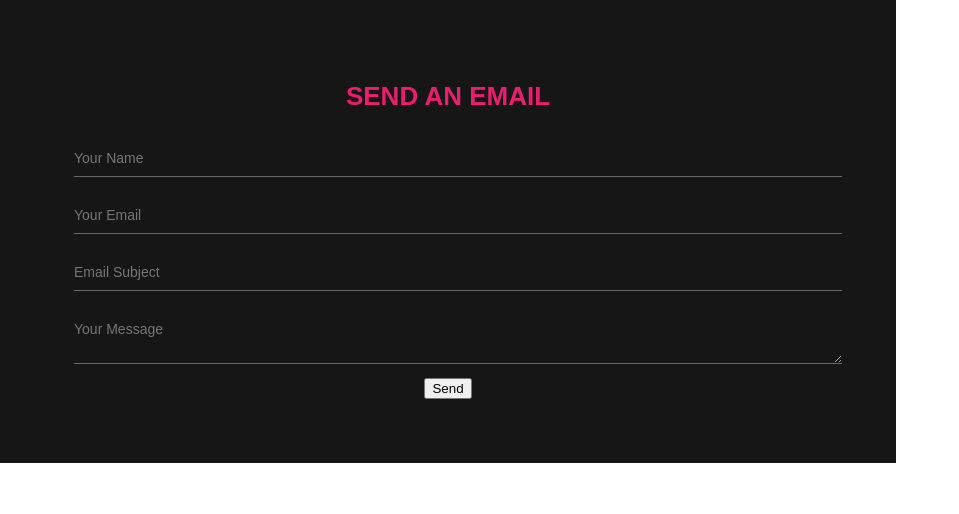
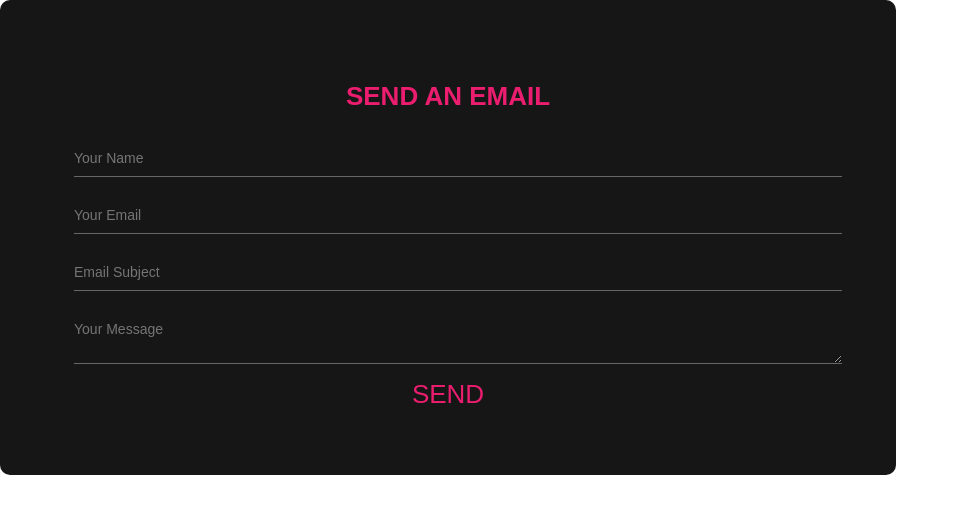
Before and after one commit to paigewortmann/coach-staz-portfolio, a React (Create React App) app in the folder my-app/: page / in a window 1280 px wide. Shown: the top 514 px of the page, without its empty margins (0-959 px from the left). Built offline with nearby package versions, Linux system fonts and the light colour scheme.

Commit message:
contact form is finished.

```diff
--- a/my-app/src/componentStyles/contactFormStyle.css
+++ b/my-app/src/componentStyles/contactFormStyle.css
@@ -26,11 +26,31 @@
     transition: border-color .2s;
 }
 
+.field:focus {
+    border-bottom-color: #ddd;
+}
+
 .box {
     background-color: #161616;
     padding: 5%;
+    border-radius: 10px;
 }
 
 label {
     color: #ea1d6f;
 }
+
+.button {
+    color: #ea1d6f;
+    text-transform: uppercase;
+    font-size: 26px;
+    background: none;
+    border: none;
+    cursor: pointer;
+    outline: none;
+}
+
+.button:hover {
+    color: #b9134f;
+    box-shadow: #666;
+}
--- a/my-app/src/components/contactForm.js
+++ b/my-app/src/components/contactForm.js
@@ -45,7 +45,7 @@ function contactForm() {
 
                 </section>
 
-                <input type="submit" value="Send" />
+                <input type="submit" value="Send" className='button'/>
             </form>
         </div>
 
```
